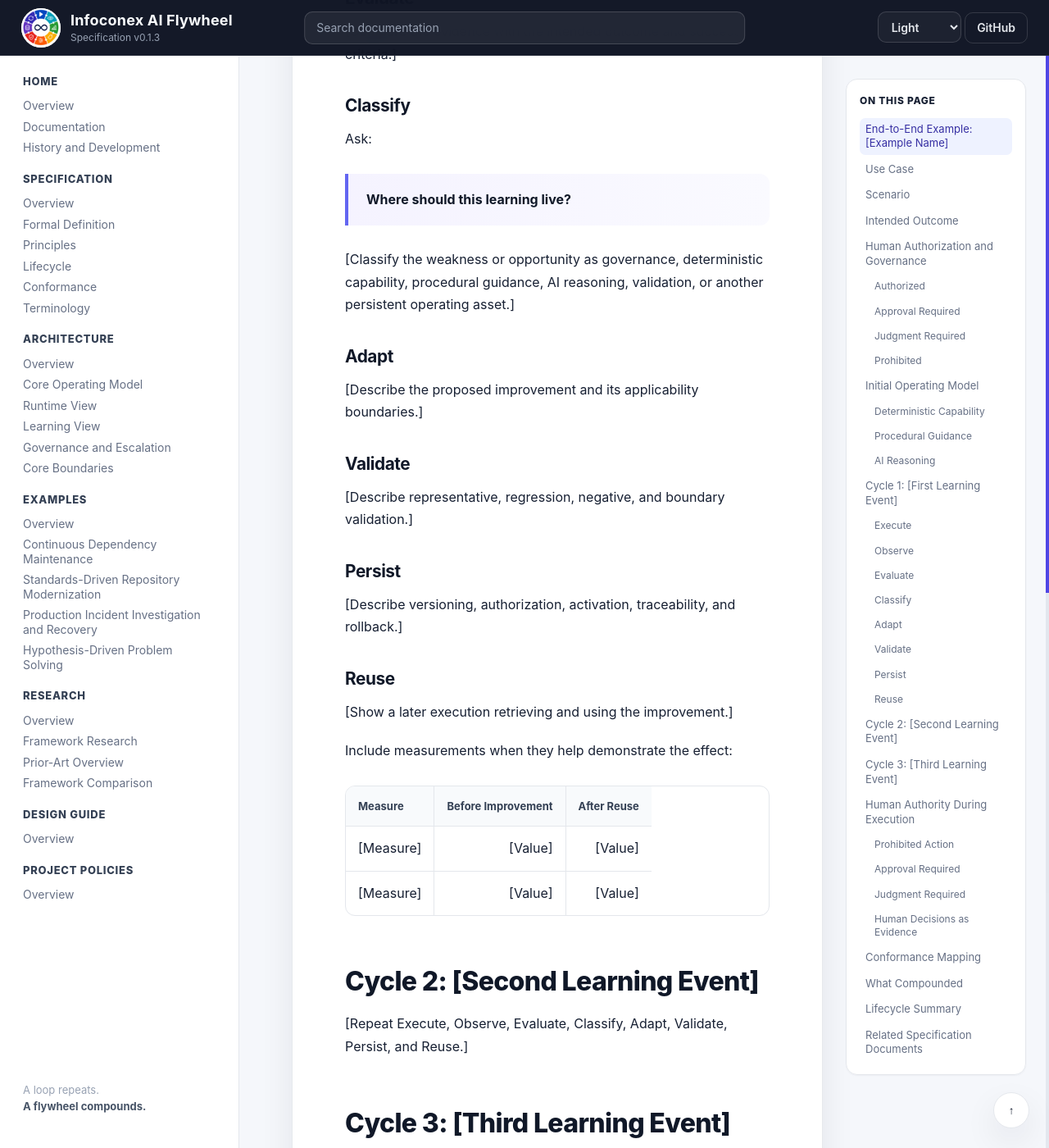
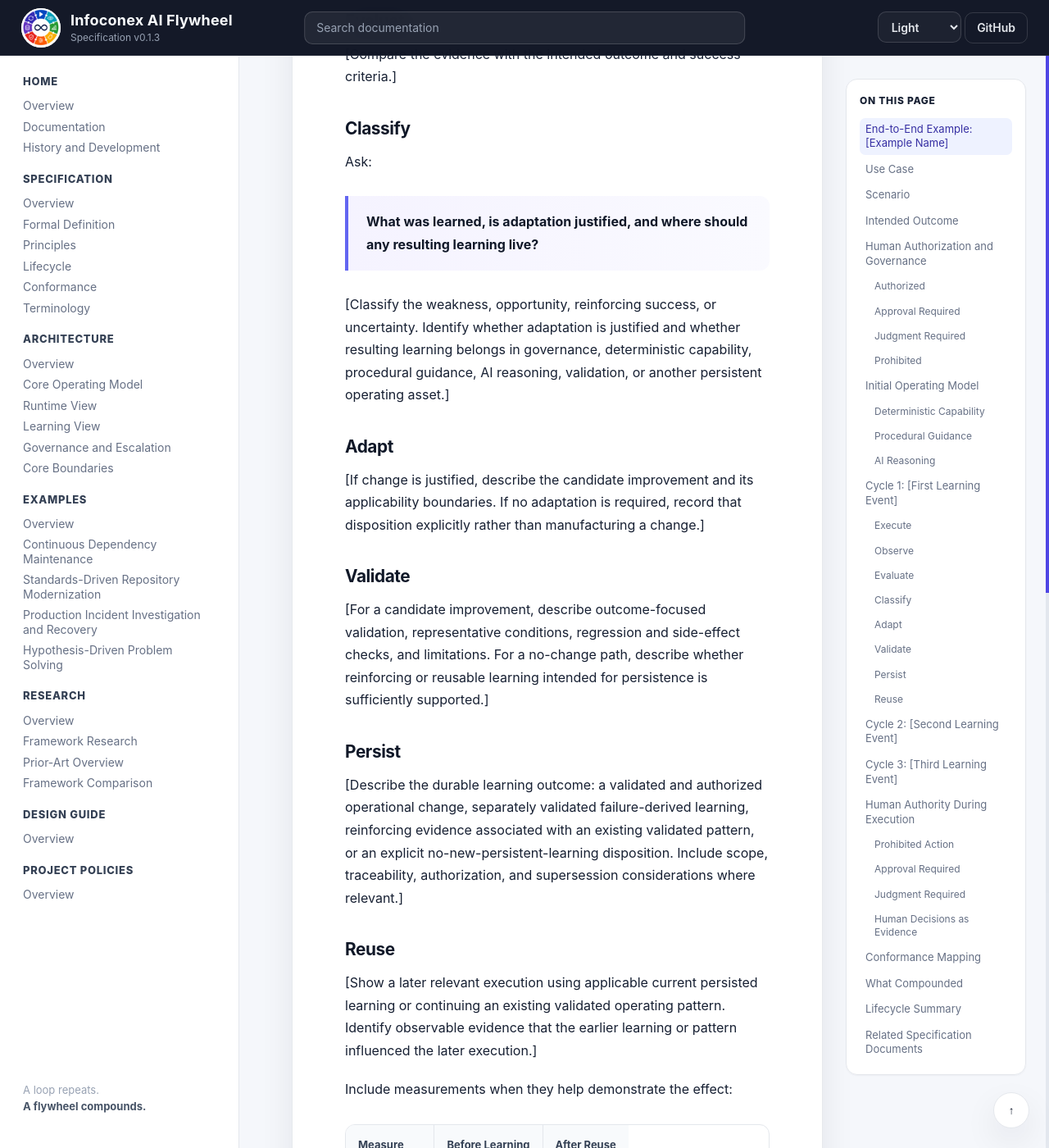
Before and after one commit to infoconex/ai-flywheel, a Jekyll site: the page built from docs/examples/example-template.md, in a window 1280 px wide and 1400 px high, scrolled down 3781 px. Shown: the whole window at 82% size. Built offline with Jekyll 4.4.1, drawn with Linux system fonts in a browser that asks for light colours; our own code applies the rules of GitHub Pages for plain Markdown files; some of the changed text lies outside the part shown.

Commit message:
Align example template with current lifecycle and conformance model

```diff
--- a/docs/examples/example-template.md
+++ b/docs/examples/example-template.md
@@ -1,6 +1,6 @@
 # End-to-End Example: [Example Name]
 
-This example shows how the Infoconex AI Flywheel can [operate a recurring process] and improve the operating model used by later executions.
+This example shows how the Infoconex AI Flywheel can [operate a recurring process] and improve or reinforce the operating model used by later executions.
 
 ## Use Case
 
@@ -104,40 +104,40 @@ Governance applies throughout execution and improvement. It is not a lifecycle s
 
 Ask:
 
-> **Where should this learning live?**
+> **What was learned, is adaptation justified, and where should any resulting learning live?**
 
-[Classify the weakness or opportunity as governance, deterministic capability, procedural guidance, AI reasoning, validation, or another persistent operating asset.]
+[Classify the weakness, opportunity, reinforcing success, or uncertainty. Identify whether adaptation is justified and whether resulting learning belongs in governance, deterministic capability, procedural guidance, AI reasoning, validation, or another persistent operating asset.]
 
 ### Adapt
 
-[Describe the proposed improvement and its applicability boundaries.]
+[If change is justified, describe the candidate improvement and its applicability boundaries. If no adaptation is required, record that disposition explicitly rather than manufacturing a change.]
 
 ### Validate
 
-[Describe representative, regression, negative, and boundary validation.]
+[For a candidate improvement, describe outcome-focused validation, representative conditions, regression and side-effect checks, and limitations. For a no-change path, describe whether reinforcing or reusable learning intended for persistence is sufficiently supported.]
 
 ### Persist
 
-[Describe versioning, authorization, activation, traceability, and rollback.]
+[Describe the durable learning outcome: a validated and authorized operational change, separately validated failure-derived learning, reinforcing evidence associated with an existing validated pattern, or an explicit no-new-persistent-learning disposition. Include scope, traceability, authorization, and supersession considerations where relevant.]
 
 ### Reuse
 
-[Show a later execution retrieving and using the improvement.]
+[Show a later relevant execution using applicable current persisted learning or continuing an existing validated operating pattern. Identify observable evidence that the earlier learning or pattern influenced the later execution.]
 
 Include measurements when they help demonstrate the effect:
 
-| Measure | Before Improvement | After Reuse |
+| Measure | Before Learning | After Reuse |
 |---|---:|---:|
 | [Measure] | [Value] | [Value] |
 | [Measure] | [Value] | [Value] |
 
 ## Cycle 2: [Second Learning Event]
 
-[Repeat Execute, Observe, Evaluate, Classify, Adapt, Validate, Persist, and Reuse.]
+[Repeat the lifecycle responsibilities, allowing successful no-change, failure-derived learning, backward transitions, or supersession when the evidence supports them.]
 
 ## Cycle 3: [Third Learning Event]
 
-[Repeat Execute, Observe, Evaluate, Classify, Adapt, Validate, Persist, and Reuse.]
+[Repeat the lifecycle responsibilities, allowing successful no-change, failure-derived learning, backward transitions, or supersession when the evidence supports them.]
 
 ## Human Authority During Execution
 
@@ -161,34 +161,36 @@ Describe realistic examples of:
 
 ## Conformance Mapping
 
-| Conformance Area | How the Example Demonstrates It |
+Map the example to the eight canonical principle-aligned assessments using observable evidence from the scenario. Do not treat this explanatory mapping as proof that an implementation conforms.
+
+| Principle-Aligned Assessment | How the Example Illustrates It |
 |---|---|
-| **1. Human Authority** | [Evidence] |
-| **2. AI Operation** | [Evidence] |
-| **3. Runtime Responsibilities** | [Evidence] |
-| **4. Persistent Operational Procedure** | [Evidence] |
-| **5. Outcome Evidence** | [Evidence] |
-| **6. Evaluation and Classification** | [Evidence] |
-| **7. Improvement Routing** | [Evidence] |
-| **8. Governance Enforcement** | [Evidence] |
-| **9. Persistent Learning** | [Evidence] |
-| **10. Compounding Reuse** | [Evidence] |
+| **Principle 1: Autonomy Is Bounded by Human Authority** | [Observable evidence] |
+| **Principle 2: AI Is the Operator, Not Merely the Assistant** | [Observable evidence] |
+| **Principle 3: Work Is Distributed Across a Moving Determinism Boundary** | [Observable evidence] |
+| **Principle 4: The SOP Is an Operational Control Plane** | [Observable evidence] |
+| **Principle 5: Execution Must Produce Outcome Evidence** | [Observable evidence] |
+| **Principle 6: Failure Determines Where the System Evolves** | [Observable evidence] |
+| **Principle 7: Learning Must Change a Persistent Operational Asset** | [Observable evidence] |
+| **Principle 8: Improvement Must Compound Through Reuse** | [Observable evidence] |
 
 ## What Compounded
 
-| Cycle | Evidence Revealed | Persistent Improvement | Effect on Later Execution |
+| Cycle | Evidence Revealed | Persistent Learning or Reinforcement | Effect on Later Execution |
 |---|---|---|---|
-| **Cycle 1** | [Evidence] | [Improvement] | [Effect] |
-| **Cycle 2** | [Evidence] | [Improvement] | [Effect] |
-| **Cycle 3** | [Evidence] | [Improvement] | [Effect] |
+| **Cycle 1** | [Evidence] | [Learning, reinforcement, or no-new-learning disposition] | [Effect] |
+| **Cycle 2** | [Evidence] | [Learning, reinforcement, or no-new-learning disposition] | [Effect] |
+| **Cycle 3** | [Evidence] | [Learning, reinforcement, or no-new-learning disposition] | [Effect] |
 
-Explain why the result represents compounding improvement rather than retrying, saving logs, or making a one-time change.
+Explain why the result represents compounding learning rather than retrying, saving logs, or making a one-time change. Include no-change cycles where continued successful reuse reinforces an existing validated pattern when relevant.
 
 ## Lifecycle Summary
 
-Each complete cycle follows the same pattern:
+The canonical lifecycle responsibilities are:
 
 **Execute → Observe → Evaluate → Classify → Adapt → Validate → Persist → Reuse**
+
+The lifecycle does not require every cycle to create a new adaptation. Each responsibility must be explicitly resolved for the actual outcome, including successful no-change paths and failed or superseded learning.
 
 Human authority and governance apply throughout the lifecycle.
 
@@ -200,4 +202,5 @@ Deterministic capability, procedural guidance, and AI reasoning work together du
 - [Principles](../specification/principles/README.md)
 - [Lifecycle](../specification/lifecycle/README.md)
 - [AI Flywheel Conformance](../specification/conformance/README.md)
+- [Principle-Aligned Conformance Assessments](../specification/conformance/principle-assessments.md)
 - [Core Operating Model](../architecture/operating-model.md)
```
Also changed, not shown: other parts of docs/examples/example-template.md (+1 -1 lines).
